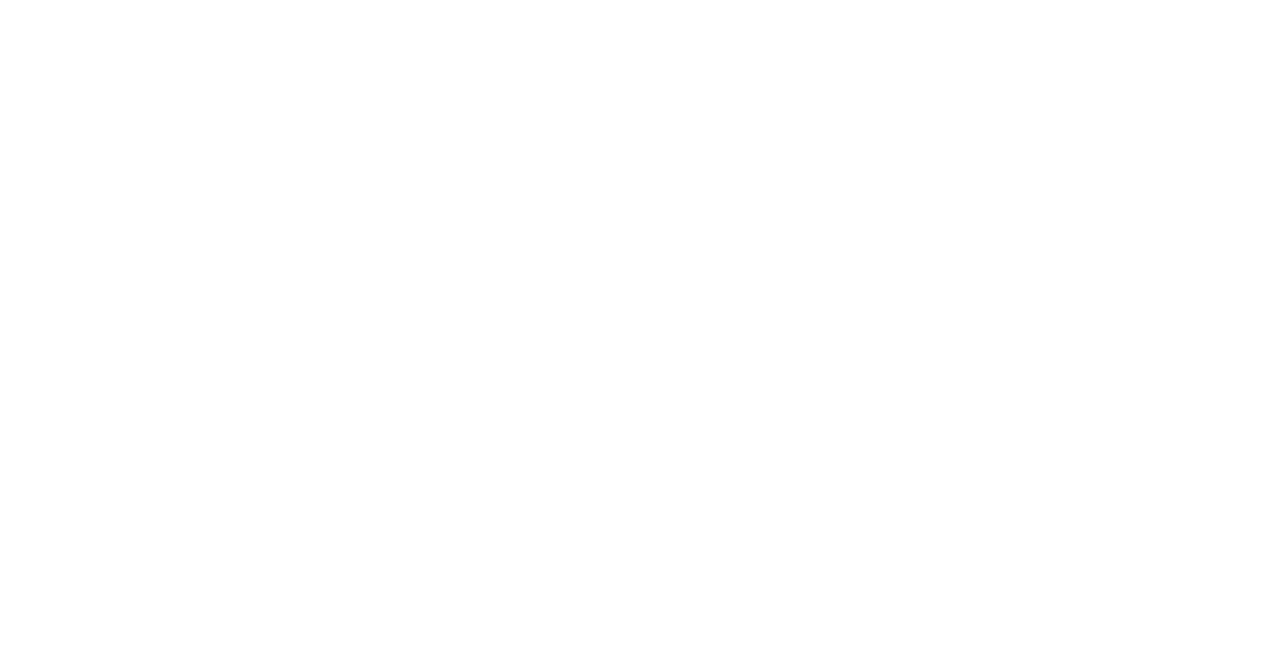
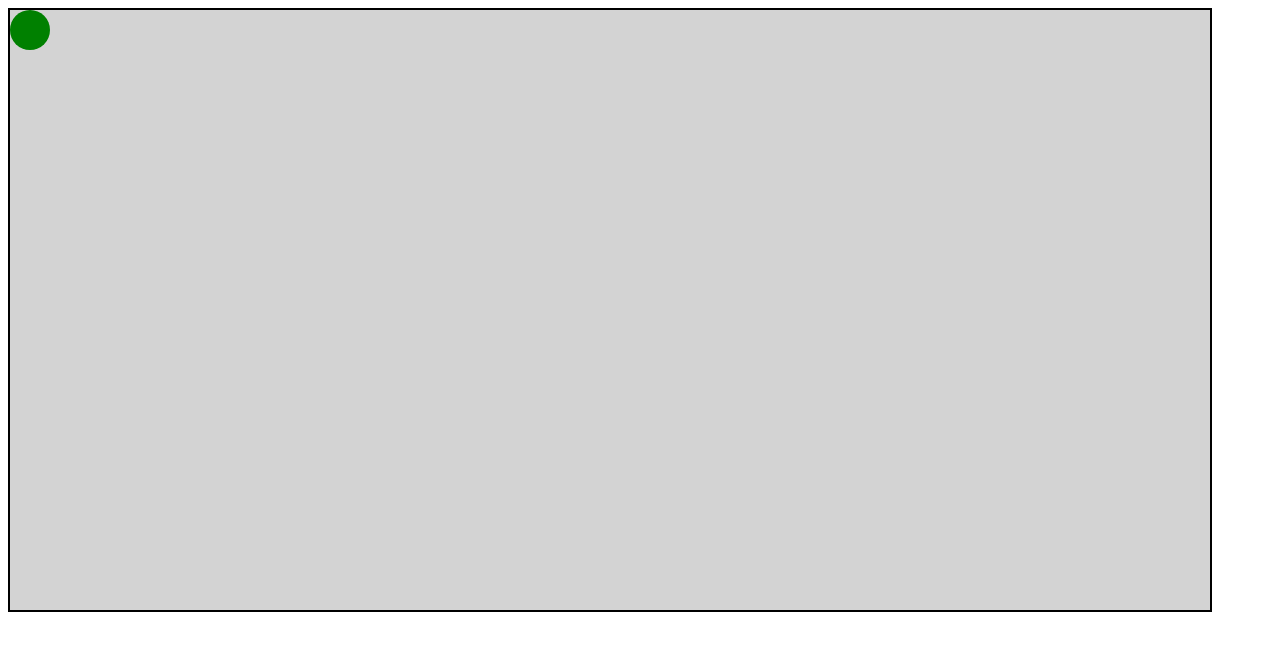
Before and after one commit to Drt36/snake-game, a plain HTML site: page index.html in a window 1280 px wide. Drawn offline with Linux system fonts and the light colour scheme.

Commit message:
created main frame and simple snake model

```diff
--- a/assets/js/script.js
+++ b/assets/js/script.js
@@ -0,0 +1,62 @@
+function start(){
+    const speed = 10;
+    const direction = [-1, 1];
+    const mainFrame=createMainFrame();
+    const snake =
+    {
+      x: 0,
+      y: 0,
+      width:40,
+      height: 40,
+      color: 'green',
+      mainFrame: mainFrame,
+      dx: direction[Math.floor(Math.random() * direction.length)],
+      dy: direction[Math.floor(Math.random() * direction.length)],
+      node: null,
+    }
+
+    const node = createSnake(snake);
+
+
+
+
+}
+
+start();
+
+
+
+function createMainFrame() {
+    const mainFrame=document.getElementById('main-frame');
+    mainFrame.style.width ='1200px';
+    mainFrame.style.height = '600px';
+    mainFrame.style.background = 'lightgray';
+    mainFrame.style.position = 'relative';
+    mainFrame.style.border='2px solid black';
+
+    return mainFrame;
+  }
+
+
+function createSnake(props){
+  const x = props.x;
+  const y =props.y;
+  const width = props.width;
+  const height = props.height;
+  const color = props.color;
+  const mainFrame =props.mainFrame;
+
+  const snake = document.createElement('div');
+
+    snake.style.width = width + 'px';
+    snake.style.height = height + 'px';
+    snake.style.position = 'absolute';
+    snake.style.left = x + 'px';
+    snake.style.top = y + 'px';
+    snake.style.background = color;
+    snake.style.borderRadius = '50%';
+
+  mainFrame.appendChild(snake);
+
+  return snake;
+}
--- a/index.html
+++ b/index.html
@@ -7,6 +7,8 @@
     <title>Snake Game</title>
 </head>
 <body>
+    <div id="main-frame">   </div>
 
 </body>
+    <script src="assets/js/script.js"></script>
 </html>
```
